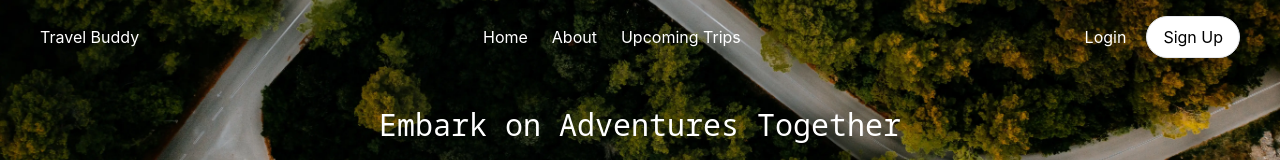
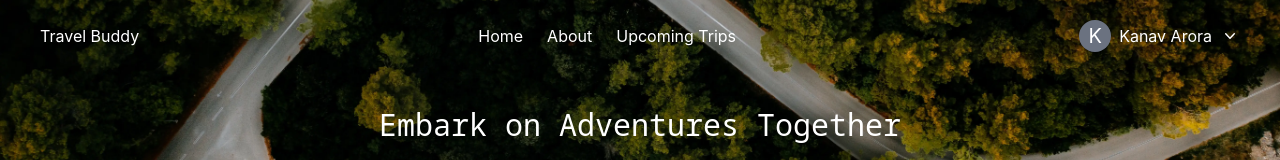
Before and after one commit to Kanav-Arora/tripzip, a React (Create React App) app in the folder frontend/: page /team in a window 1280 px wide. Shown: the top 160 px of the page. Built offline with nearby package versions, Linux system fonts and the light colour scheme.

Commit message:
Navbar Logged In State Components added

```diff
--- a/frontend/src/assets/ext-icon.jsx
+++ b/frontend/src/assets/ext-icon.jsx
@@ -51,3 +51,19 @@ export const LocationPinMini = () => {
 
     );
 };
+
+export const ChevronLeft = () => {
+    return (
+        <svg xmlns="http://www.w3.org/2000/svg" viewBox="0 0 20 20" fill="currentColor" className="w-5 h-5">
+                                        <path fillRule="evenodd" d="M12.79 5.23a.75.75 0 01-.02 1.06L8.832 10l3.938 3.71a.75.75 0 11-1.04 1.08l-4.5-4.25a.75.75 0 010-1.08l4.5-4.25a.75.75 0 011.06.02z" clipRule="evenodd" />
+                                    </svg>
+    );
+}
+
+export const ChevronDown = () => {
+    return (
+        <svg xmlns="http://www.w3.org/2000/svg" viewBox="0 0 20 20" fill="currentColor" className="w-5 h-5">
+                                        <path fillRule="evenodd" d="M5.23 7.21a.75.75 0 011.06.02L10 11.168l3.71-3.938a.75.75 0 111.08 1.04l-4.25 4.5a.75.75 0 01-1.08 0l-4.25-4.5a.75.75 0 01.02-1.06z" clipRule="evenodd" />
+                                    </svg>
+    );
+}
--- a/frontend/src/components/NavBar/Dropdown.js
+++ b/frontend/src/components/NavBar/Dropdown.js
@@ -1,7 +1,50 @@
-import React from 'react';
+import React, { useState } from 'react';
+import { ChevronDown, ChevronLeft } from '../../assets/ext-icon';
 
-export default function Dropdown() {
+export default function Dropdown({ name }) {
+    const [open, setOpen] = useState(false);
+    const openDrop = () => {
+        setOpen(!open);
+    }
+
     return (
-        <></>
+        <>
+            <div>
+                <div id='dropdown' className="text-white">
+                    <div className="flex items-center">
+                        <button class="m-1 mr-2 w-8 h-8 relative flex justify-center items-center rounded-full bg-gray-500 text-xl text-white">
+                            {name[0]}
+                            {/* If image URL is available
+                            <img src="http://source.unsplash.com/100x100/?girl" class="rounded-full" /> */}
+                        </button>
+                        <button onClick={openDrop} className='flex items-center'>
+                            {name}
+                            <div className="pl-2">
+                                {
+                                    open
+                                        ?
+                                        <ChevronLeft />
+
+                                        :
+                                        <ChevronDown />
+                                }
+                            </div>
+                        </button>
+                    </div>
+                </div>
+                {
+                    open
+                    &&
+                    <div class="absolute text-gray-700 pt-1 right-10" style={{ width: document.getElementById("dropdown").offsetWidth }}>
+                        <div className='flex flex-col'>
+                            <a class="rounded-t bg-gray-200 hover:bg-gray-400 py-2 px-4 block whitespace-no-wrap text-sm">My Trips</a>
+                            <a class="bg-gray-200 hover:bg-gray-400 py-2 px-4 block whitespace-no-wrap text-sm">Setting</a>
+                            <a class=" rounded-b bg-gray-200 hover:bg-gray-400 py-2 px-4 block whitespace-no-wrap text-sm">Sign Out</a>
+                        </div>
+                    </div>
+                }
+
+            </div>
+        </>
     );
 }
--- a/frontend/src/components/NavBar/NavBar.js
+++ b/frontend/src/components/NavBar/NavBar.js
@@ -19,7 +19,7 @@ export default function NavBar() {
 
     return (
         <nav className="absolute w-full top-0 bg-transparent py-4 flex justify-between items-center z-50 px-10 mobile:px-5">
-            <div className="flex items-center text-white leading-3">
+            <div id="navbar-sidebar" className="flex items-center text-white leading-3">
                 <div className="hidden mobile:block pr-5 ">
                     <button onClick={toggleMenu}>
                         {isOpen ? (
@@ -34,13 +34,26 @@ export default function NavBar() {
 
             {/* In mobile view: SideBar is open */}
             {isOpen && (
-                <div className="hidden mobile:block absolute w-[200px] top-full bg-white py-2 shadow-xl rounded-lg">
-                    <div className="flex flex-col items-start space-y-4 pl-4">
-                        <Link to="/" className='text-black'>Home</Link>
-                        <Link to="/about" className='text-black'>About</Link>
-                        <Link to="#" className='text-black'>Upcoming Trips</Link>
-                        <button className="text-black">Login</button>
-                        <button className="text-white border px-2 py-2 bg-orange-accent rounded-md">Sign Up</button>
+
+                <div class="hidden mobile:block absolute top-full text-gray-700 pt-1" style={{ width: document.getElementById("navbar-sidebar").offsetWidth }}>
+                    <div className='flex flex-col'>
+                        <Link to="/" className='rounded-t bg-gray-200 hover:bg-gray-400 py-2 px-4 block whitespace-no-wrap text-sm'>Home</Link>
+                        <Link to="/about" className='bg-gray-200 hover:bg-gray-400 py-2 px-4 block whitespace-no-wrap text-sm'>About</Link>
+                        <Link to="#" className='bg-gray-200 hover:bg-gray-400 py-2 px-4 block whitespace-no-wrap text-sm'>Upcoming Trips</Link>
+                        {
+                            isAuth == true
+                                ?
+                                <>
+                                    <Link to="#" className='bg-gray-200 hover:bg-gray-400 py-2 px-4 block whitespace-no-wrap text-sm'>My Trips</Link>
+                                    <Link to="#" className='bg-gray-200 hover:bg-gray-400 py-2 px-4 block whitespace-no-wrap text-sm'>Setting</Link>
+                                    <Link to="#" className='rounded-b bg-gray-200 hover:bg-gray-400 py-2 px-4 block whitespace-no-wrap text-sm'>Sign Out</Link>
+                                </>
+                                :
+                                <>
+                                    <Link to="#" className='bg-gray-200 hover:bg-gray-400 py-2 px-4 block whitespace-no-wrap text-sm'>Login</Link>
+                                    <Link to="#" className='rounded-b bg-gray-200 hover:bg-gray-400 py-2 px-4 block whitespace-no-wrap text-sm'>Sign Up</Link>
+                                </>
+                        }
                     </div>
                 </div>
             )}
--- a/frontend/src/context/Auth/authContext.js
+++ b/frontend/src/context/Auth/authContext.js
@@ -5,9 +5,9 @@ import { authReducer } from "./authReducer";
 const AuthContext = createContext();
 
 const initialState = {
-    isAuthenticated: false,
+    isAuthenticated: true,
     uid: null,
-    name: null
+    name: "Kanav Arora"
 }
 
 const AuthProvider = ({ children }) => {
--- a/frontend/tailwind.config.js
+++ b/frontend/tailwind.config.js
@@ -14,7 +14,7 @@ module.exports = {
     },
     extend: {
       colors: {
-        'orange-accent': '#DF6951',
+        'orangeaccent': '#DF6951',
       },
     },
   },
```
